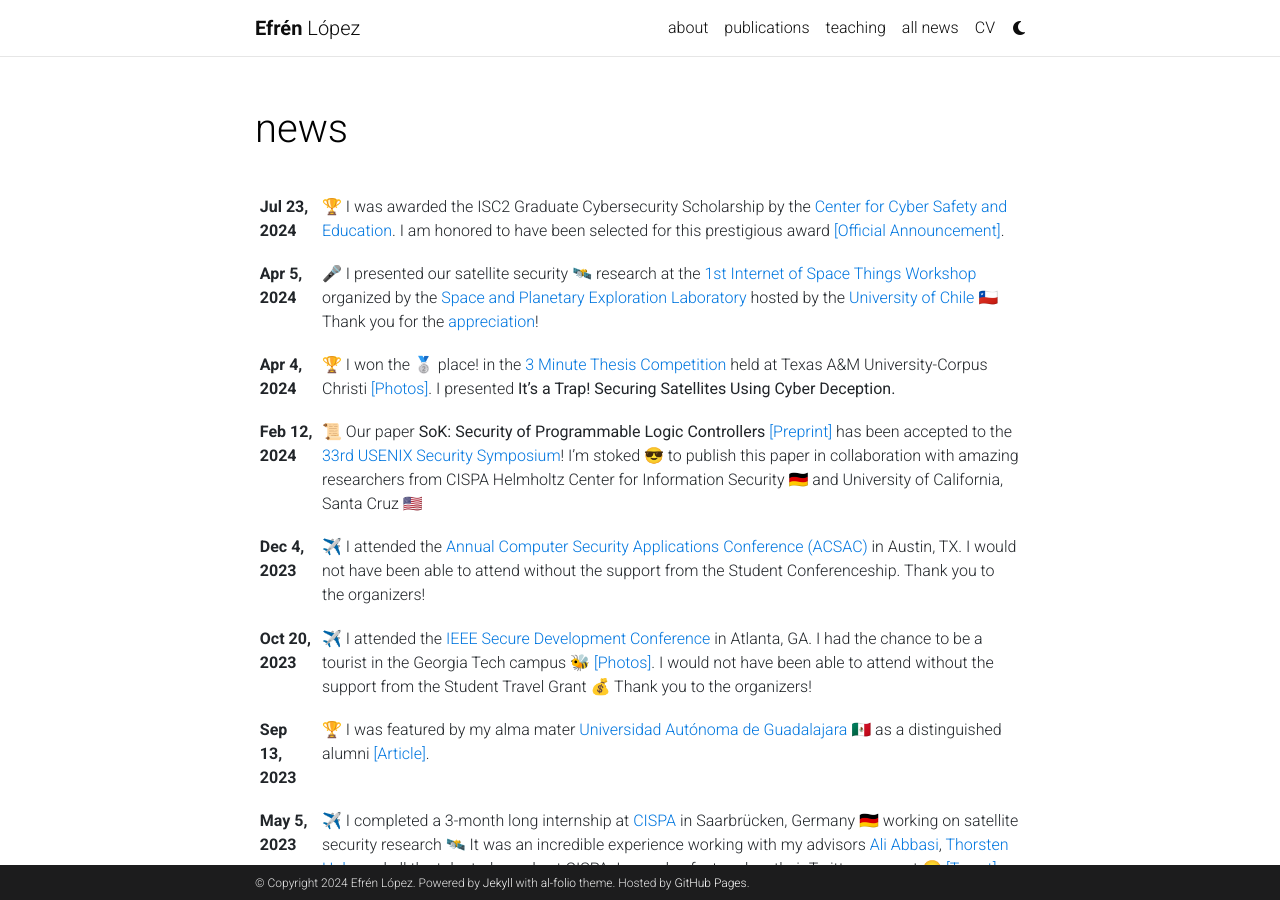
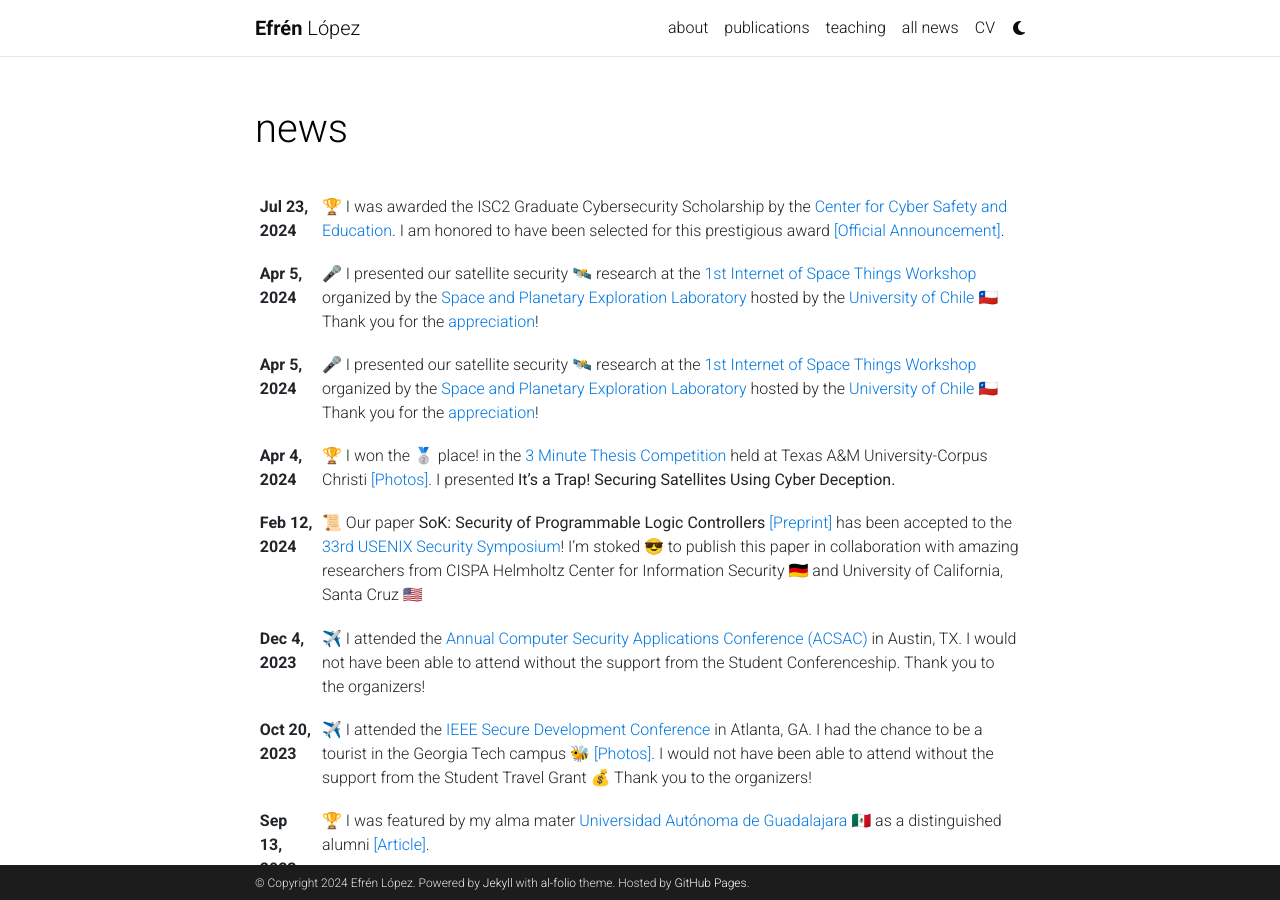
Before and after one commit to efrenlopezm/efrenlopezm.github.io, a Jekyll site: the page built from news.html, in a window 1280 px wide and 900 px high. Built offline with Jekyll 4.4.1, drawn with Linux system fonts in a browser that asks for light colours; emoji names are drawn with the system emoji font; comment, search, counter and statistics services are not loaded; a style sheet for code colours, icons or effects is not loaded.

Commit message:
add news

```diff
--- a/_config.yml
+++ b/_config.yml
@@ -178,7 +178,7 @@
 announcements:
   enabled: true
   scrollable: false # adds a vertical scroll bar if there are more than 3 news items
-  limit: 3 # leave blank to include all the news in the `_news` folder
+  limit: 5 # leave blank to include all the news in the `_news` folder
 
 latest_posts:
   enabled: true
```
Also changed, not shown: _news/announcement_24.md (added, +7 -0 lines), _pages/about.md (+1 -1 lines).
